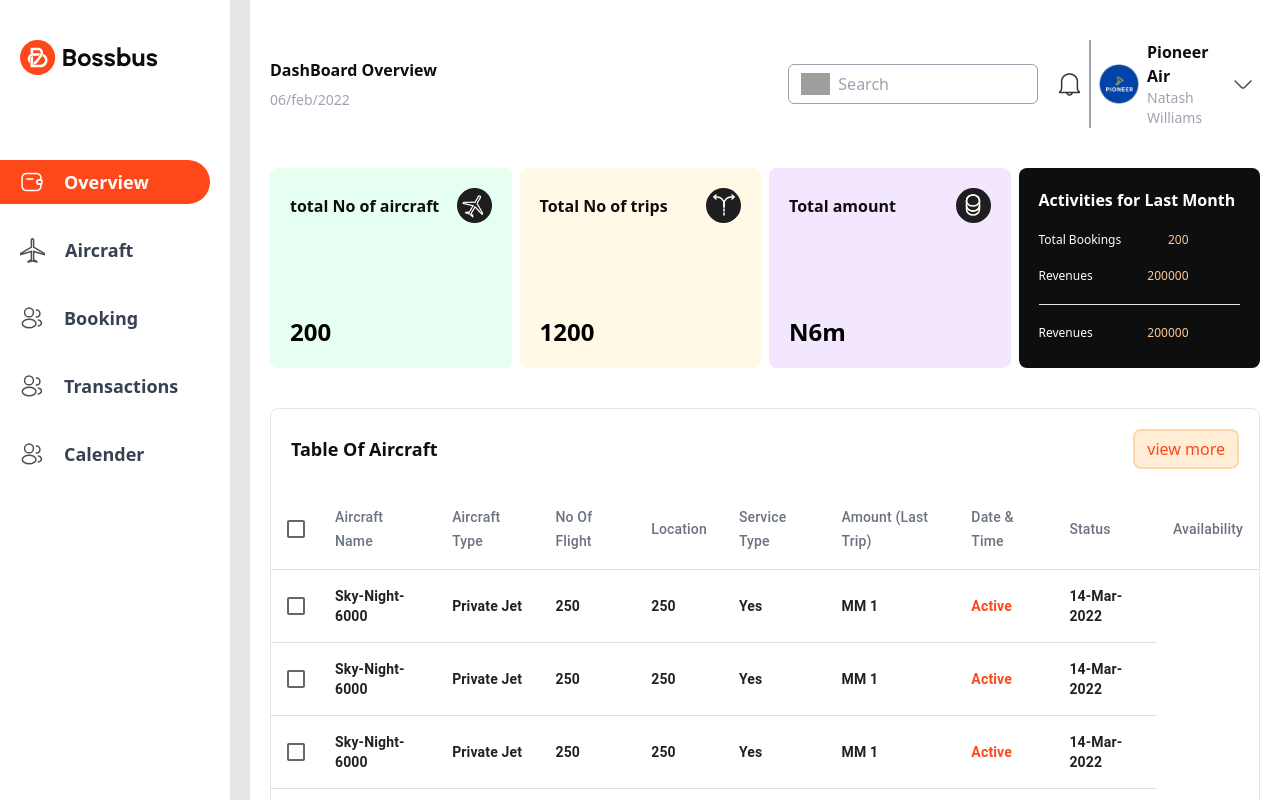
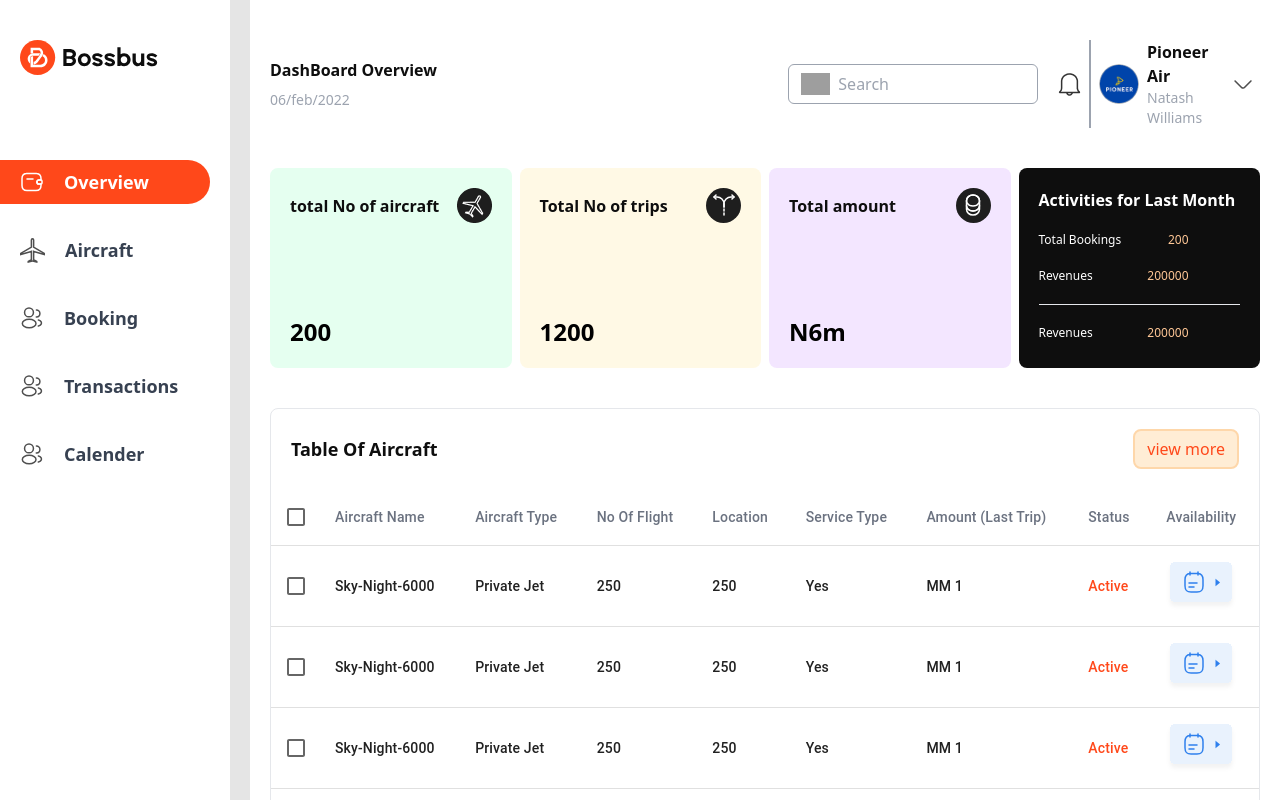
Before and after one commit to sphade/vendor, a React (Create React App) app: page /overview in a window 1280 px wide. Shown: the top 800 px of the page. Built offline with nearby package versions, Linux system fonts and the light colour scheme; grey boxes are pictures that could not be loaded.

Commit message:
fix: table

```diff
--- a/src/table/Table.tsx
+++ b/src/table/Table.tsx
@@ -10,6 +10,7 @@ import {
   TableHead,
   TableRow,
 } from "@mui/material";
+import { CalenderDropDownActiveIcon } from "../assets/images/icons";
 
 const data = [
   {
@@ -175,7 +176,9 @@ const HeadCell = ({ children }: { children: string }) => {
   );
 };
 const BodyCell = ({ children }: { children: any }) => {
-  return <TableCell className="!capitalize !font-semibold">{children}</TableCell>;
+  return (
+    <TableCell className="!capitalize !font-medium">{children}</TableCell>
+  );
 };
 // export default TableM;
 const TableM = () => {
@@ -195,7 +198,7 @@ const TableM = () => {
               <HeadCell>Location</HeadCell>
               <HeadCell>Service Type</HeadCell>
               <HeadCell>Amount (last Trip)</HeadCell>
-              <HeadCell>Date & Time</HeadCell>
+              {/* <HeadCell>Date & Time</HeadCell> */}
               <HeadCell>Status</HeadCell>
               <HeadCell>Availability</HeadCell>
             </TableRow>
@@ -215,7 +218,13 @@ const TableM = () => {
                 <BodyCell>
                   <p className="text-primary">{row.status}</p>
                 </BodyCell>
-                <BodyCell>{row.dateTime}</BodyCell>
+                {/* <BodyCell>{row.dateTime}</BodyCell> */}
+                <BodyCell>
+                  <img
+                    src={CalenderDropDownActiveIcon}
+                    alt="CalenderDropDownActiveIcon"
+                  />
+                </BodyCell>
               </TableRow>
             ))}
           </TableBody>
```
